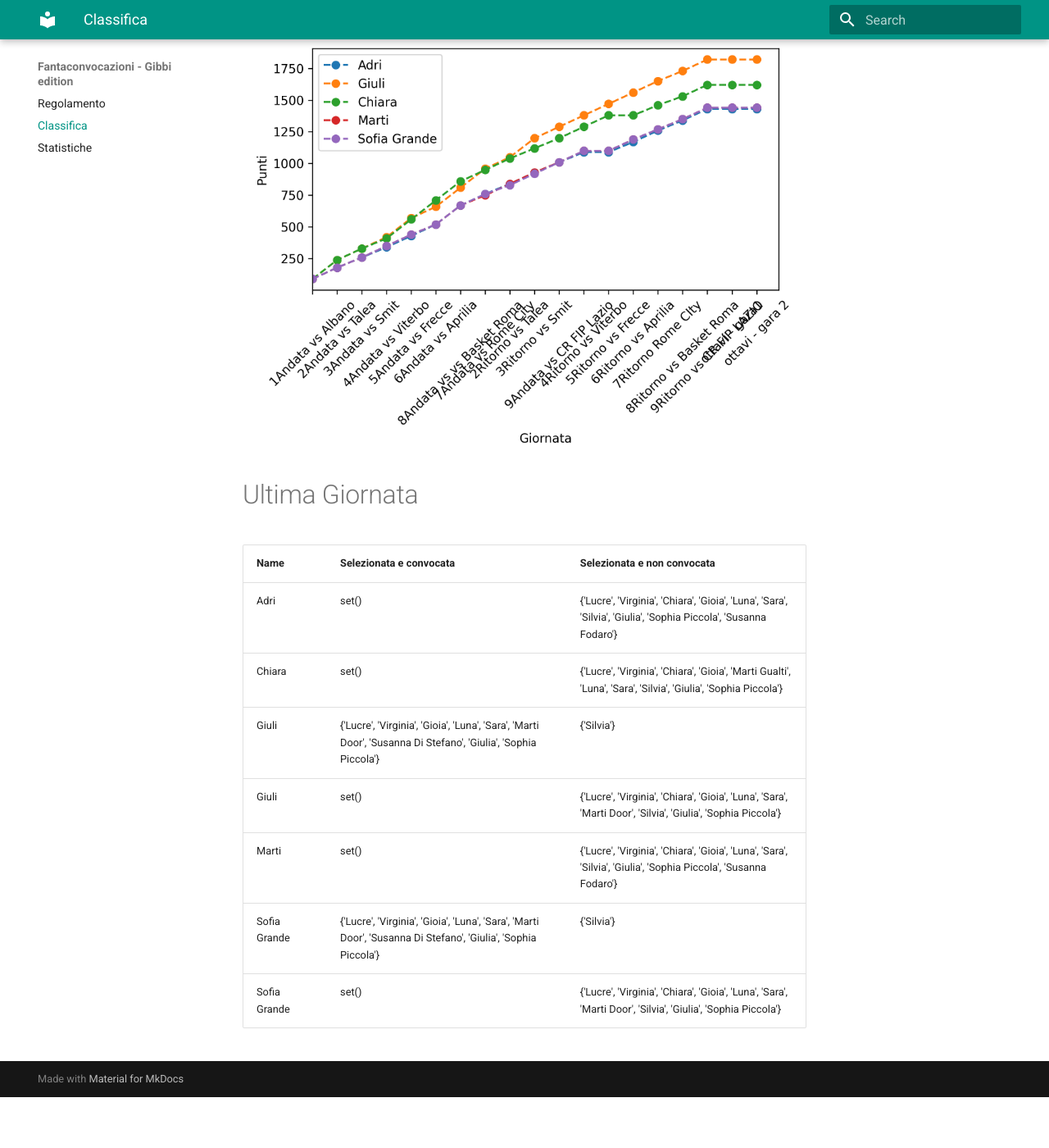
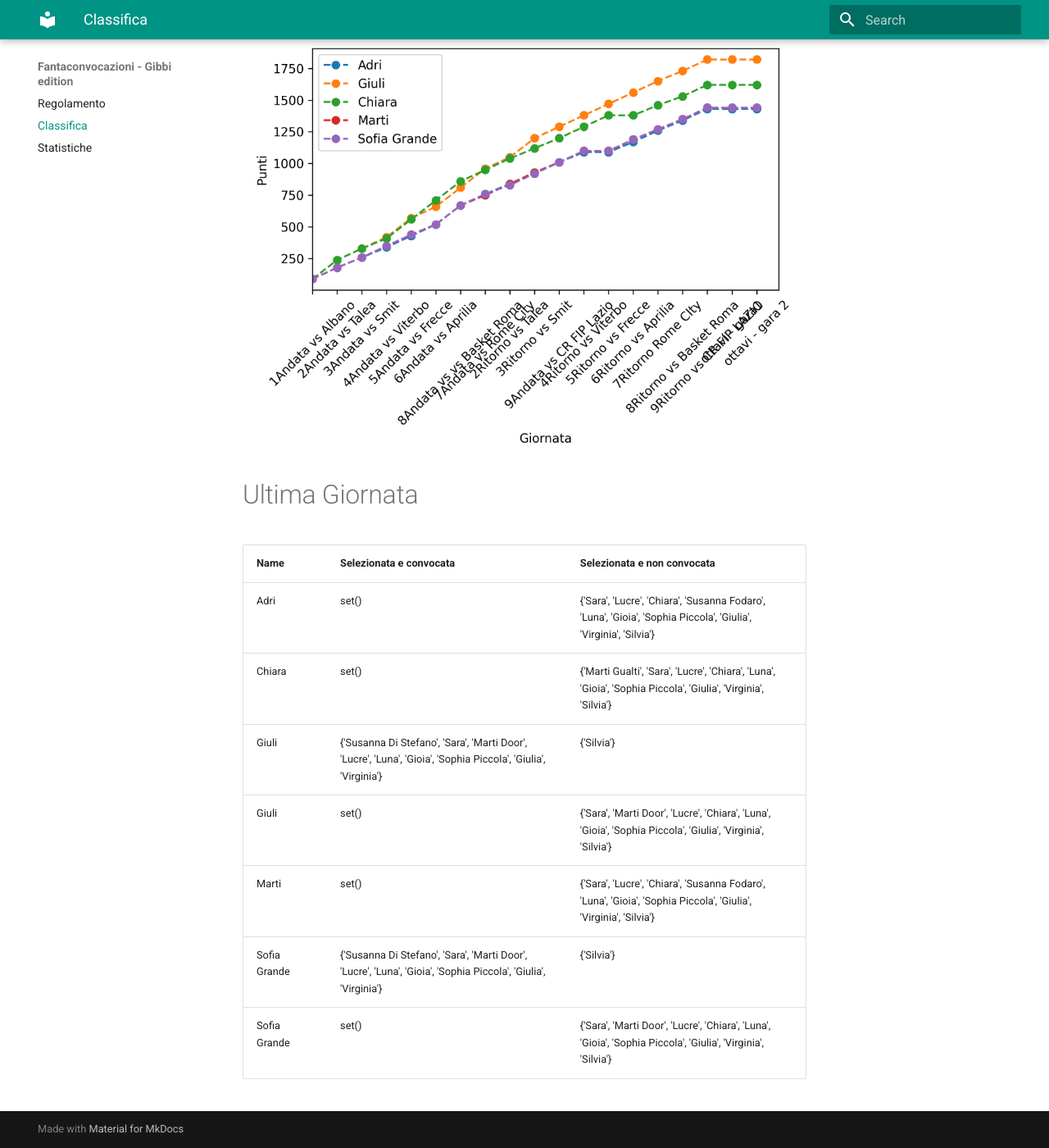
Before and after one commit to martinig94/fantagibbi, an MkDocs documentation site: the page built from docs/Classifica.md, in a window 1280 px wide and 1400 px high, scrolled down 565 px. Shown: the whole window at 82% size. Built offline with MkDocs 1.6.1 and Material for MkDocs 9.7.7, drawn with Linux system fonts in a browser that asks for light colours; before the commit the page ends 1903 px from its top, so only the background shows below that.

Commit message:
Auto-update from main.py

```diff
--- a/docs/Classifica.md
+++ b/docs/Classifica.md
@@ -18,11 +18,11 @@
 <!-- START_TABLE CORRECT -->
 | Name         | Selezionata e convocata                                                                                        | Selezionata e non convocata                                                                                      |
 |:-------------|:---------------------------------------------------------------------------------------------------------------|:-----------------------------------------------------------------------------------------------------------------|
-| Adri         | set()                                                                                                          | {'Lucre', 'Virginia', 'Chiara', 'Gioia', 'Luna', 'Sara', 'Silvia', 'Giulia', 'Sophia Piccola', 'Susanna Fodaro'} |
-| Chiara       | set()                                                                                                          | {'Lucre', 'Virginia', 'Chiara', 'Gioia', 'Marti Gualti', 'Luna', 'Sara', 'Silvia', 'Giulia', 'Sophia Piccola'}   |
-| Giuli        | {'Lucre', 'Virginia', 'Gioia', 'Luna', 'Sara', 'Marti Door', 'Susanna Di Stefano', 'Giulia', 'Sophia Piccola'} | {'Silvia'}                                                                                                       |
-| Giuli        | set()                                                                                                          | {'Lucre', 'Virginia', 'Chiara', 'Gioia', 'Luna', 'Sara', 'Marti Door', 'Silvia', 'Giulia', 'Sophia Piccola'}     |
-| Marti        | set()                                                                                                          | {'Lucre', 'Virginia', 'Chiara', 'Gioia', 'Luna', 'Sara', 'Silvia', 'Giulia', 'Sophia Piccola', 'Susanna Fodaro'} |
-| Sofia Grande | {'Lucre', 'Virginia', 'Gioia', 'Luna', 'Sara', 'Marti Door', 'Susanna Di Stefano', 'Giulia', 'Sophia Piccola'} | {'Silvia'}                                                                                                       |
-| Sofia Grande | set()                                                                                                          | {'Lucre', 'Virginia', 'Chiara', 'Gioia', 'Luna', 'Sara', 'Marti Door', 'Silvia', 'Giulia', 'Sophia Piccola'}     |
+| Adri         | set()                                                                                                          | {'Sara', 'Lucre', 'Chiara', 'Susanna Fodaro', 'Luna', 'Gioia', 'Sophia Piccola', 'Giulia', 'Virginia', 'Silvia'} |
+| Chiara       | set()                                                                                                          | {'Marti Gualti', 'Sara', 'Lucre', 'Chiara', 'Luna', 'Gioia', 'Sophia Piccola', 'Giulia', 'Virginia', 'Silvia'}   |
+| Giuli        | {'Susanna Di Stefano', 'Sara', 'Marti Door', 'Lucre', 'Luna', 'Gioia', 'Sophia Piccola', 'Giulia', 'Virginia'} | {'Silvia'}                                                                                                       |
+| Giuli        | set()                                                                                                          | {'Sara', 'Marti Door', 'Lucre', 'Chiara', 'Luna', 'Gioia', 'Sophia Piccola', 'Giulia', 'Virginia', 'Silvia'}     |
+| Marti        | set()                                                                                                          | {'Sara', 'Lucre', 'Chiara', 'Susanna Fodaro', 'Luna', 'Gioia', 'Sophia Piccola', 'Giulia', 'Virginia', 'Silvia'} |
+| Sofia Grande | {'Susanna Di Stefano', 'Sara', 'Marti Door', 'Lucre', 'Luna', 'Gioia', 'Sophia Piccola', 'Giulia', 'Virginia'} | {'Silvia'}                                                                                                       |
+| Sofia Grande | set()                                                                                                          | {'Sara', 'Marti Door', 'Lucre', 'Chiara', 'Luna', 'Gioia', 'Sophia Piccola', 'Giulia', 'Virginia', 'Silvia'}     |
 <!-- END_TABLE CORRECT -->
```
